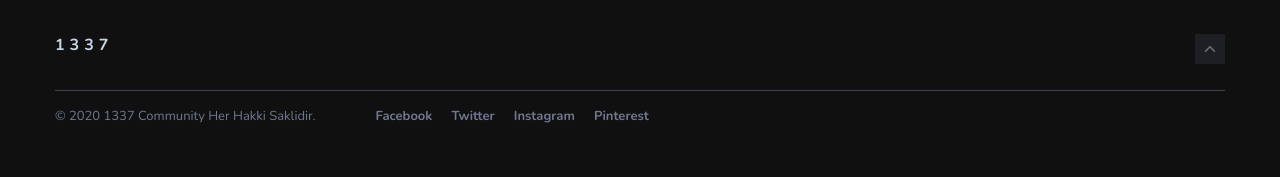
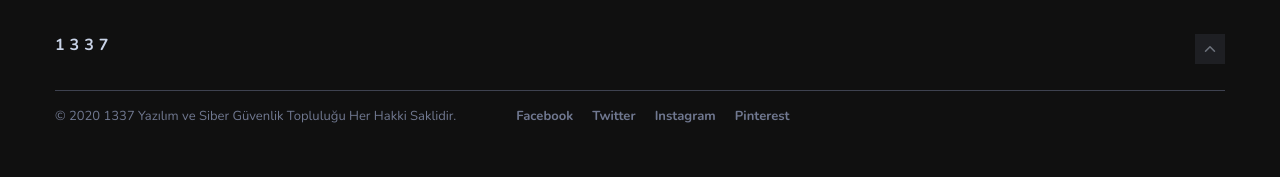
Before and after one commit to 1337software/1337software.github.io, a Jekyll site: the page built from index.html, in a window 1280 px wide. Shown: the part 1814-1991 px from the top of the page. Built offline with Jekyll 4.4.1, drawn with Linux system fonts in a browser that asks for light colours; nearby versions of some CDN libraries; the list of posts is cut into pages by our own code.

Commit message:
Update footer.html

```diff
--- a/_includes/footer.html
+++ b/_includes/footer.html
@@ -10,7 +10,7 @@
         </div>
         <div class="footer-bottom">
           <div class="copyright">
-            <p>&copy; {{site.time | date: '%Y'}} <a href="https://1337.net.tr">1337</a> Community Her Hakki Saklidir.</p>
+            <p>&copy; {{site.time | date: '%Y'}} <a href="https://1337.net.tr">1337</a> Yazılım ve Siber Güvenlik Topluluğu Her Hakki Saklidir.</p>
           </div>
           <div class="footer-social">
             <ul class="list-reset">
```
